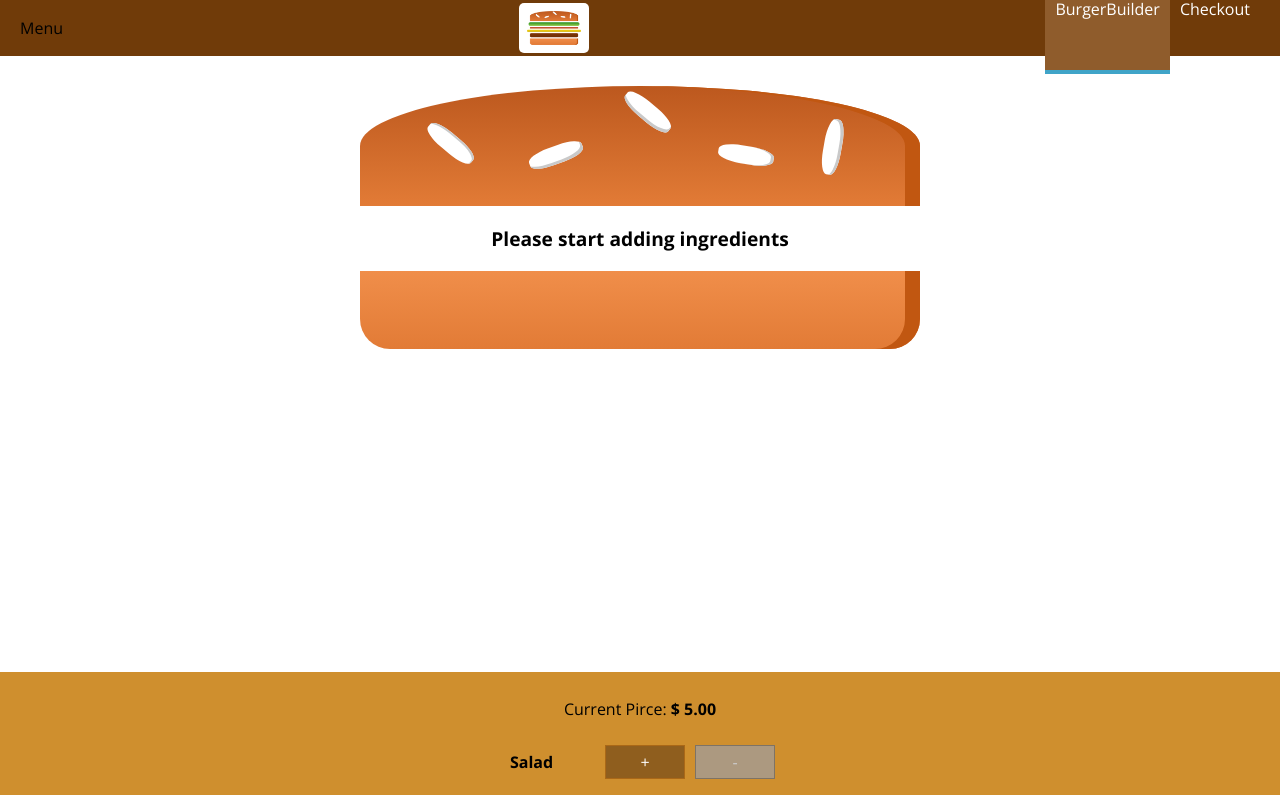
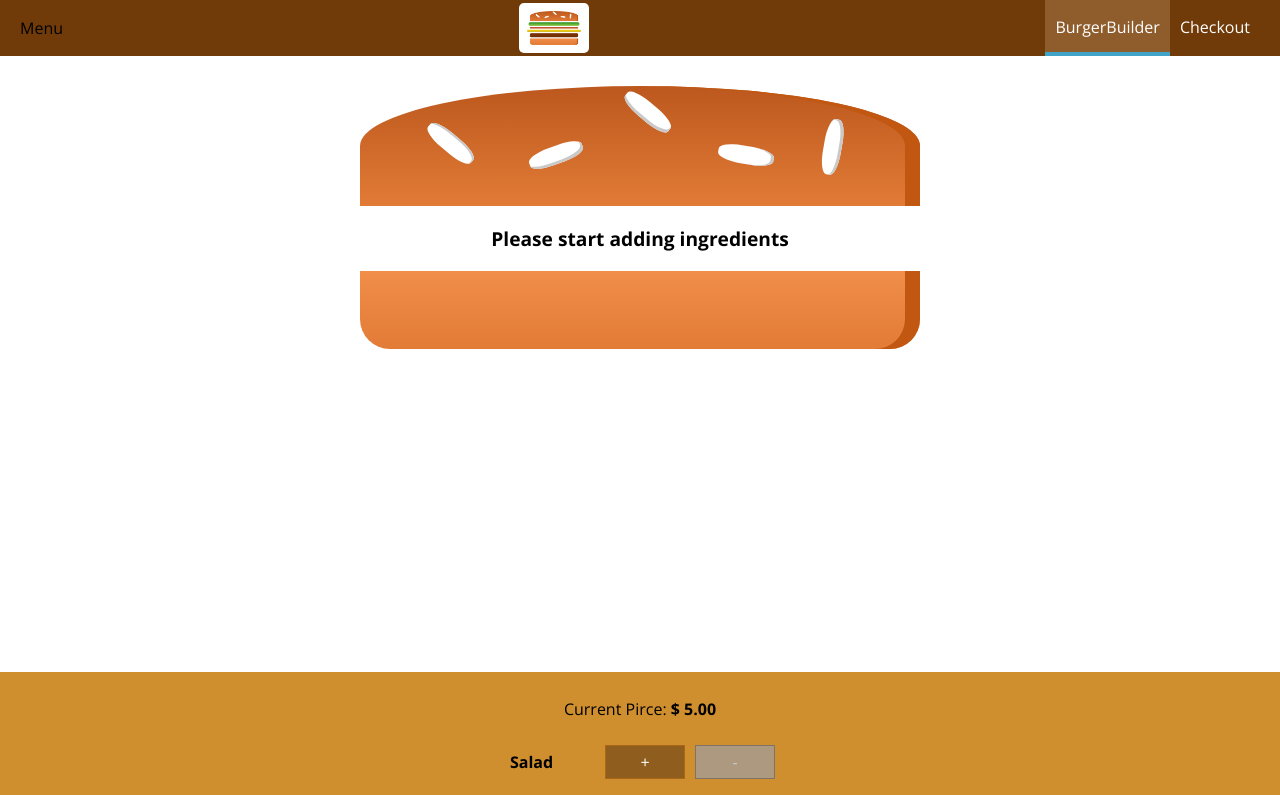
Before and after one commit to pengfeiye/Burger_Builder, a React app: page / in a window 1280 px wide. Shown: the top 795 px of the page. Built offline with nearby package versions, Linux system fonts and the light colour scheme.

Commit message:
fixing oversized navigation items

```diff
--- a/src/components/Navigation/NavigationItems/NavigationItem/NavigationItem.css
+++ b/src/components/Navigation/NavigationItems/NavigationItem/NavigationItem.css
@@ -11,6 +11,7 @@
   text-decoration: none;
   height: 100%;
   padding: 16px 10px;
+  box-sizing: border-box;
   border-bottom: 4px solid transparent;
   display: block;
 }
--- a/src/containers/BurgerBuilder/BurgerBuilder.js
+++ b/src/containers/BurgerBuilder/BurgerBuilder.js
@@ -4,7 +4,6 @@ import Burger from '../../components/Burger/Burger';
 import BuildControl from '../../components/Burger/BuildControl/BuildControl';
 import Modal from '../../components/UI/Modal/Modal';
 import OrderSummary from '../../components/Burger/OrderSummary/OrderSummary';
-import Backdrop from '../../components/UI/Backdrop/Backdrop'
 
 
 const INGREDIENT_PRICES = {
```
